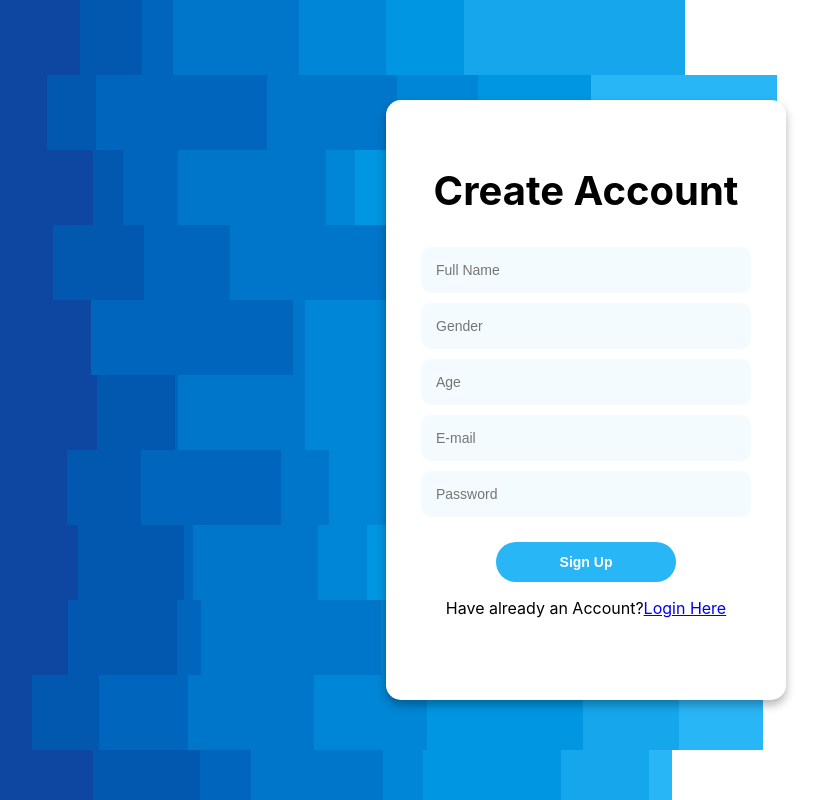
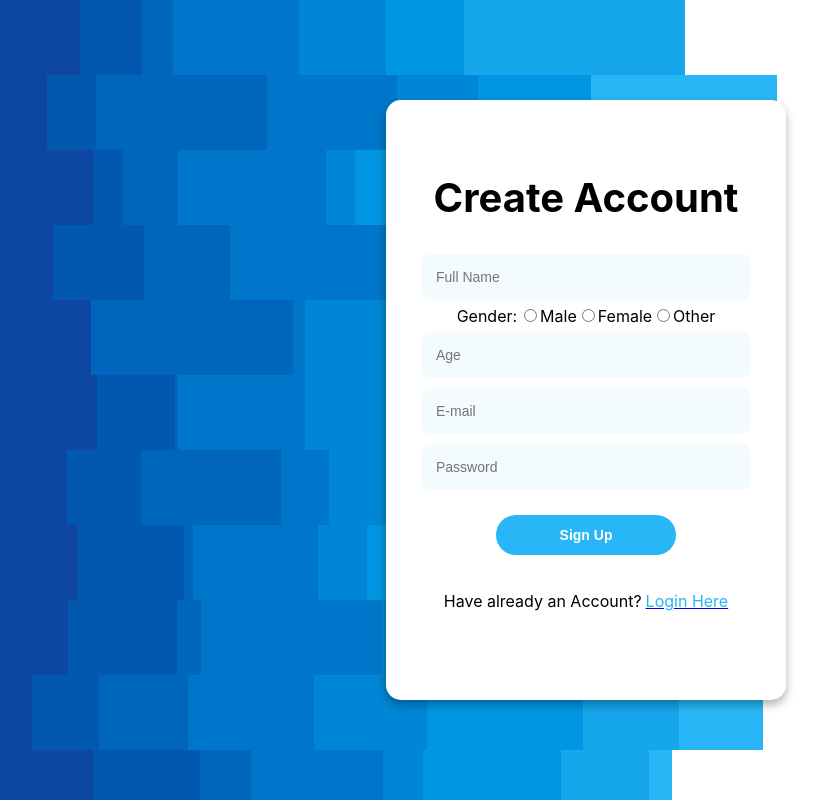
Before and after one commit to gabrielvsc/CodexJr-PS, a React (Create React App) app in the folder client/: page /signup in a window 1280 px wide. Shown: the whole page, without its empty margins (54-875 px from the left). Built offline with nearby package versions, Linux system fonts and the light colour scheme.

Commit message:
adjustments in Signup

```diff
--- a/client/src/components/Signup/index.jsx
+++ b/client/src/components/Signup/index.jsx
@@ -1,4 +1,3 @@
-
 import { Link, useNavigate } from 'react-router-dom';
 import { useState } from 'react';
 import axios from 'axios';
@@ -51,17 +50,20 @@ const Signup = () => {
                         required
                         className={styles.input}
                     />
-                    <input
-                        type='text'
-                        placeholder='Gender'
-                        name='gender'
-                        onChange={handleChange}
-                        value={data.gender}
-                        required
-                        className={styles.input}
-                    />
+
+                    <tr className={styles.gender_input_container}>
+                        <td className={styles.gender_title}>Gender:</td>
+                        <td>
+                            <label className={styles.gender_input}><input type="radio" name="gender" onChange={handleChange} value={data.gender} required />Male</label>
+                            <label className={styles.gender_input}><input type="radio" name="gender" onChange={handleChange} value={data.gender} />Female</label>
+                            <label className={styles.gender_input}><input type="radio" name="gender" onChange={handleChange} value={data.gender} />Other</label>
+                        </td>
+                    </tr>
+
                     <input
                         type='number'
+                        min='0'
+                        max='120'
                         placeholder='Age'
                         name='age'
                         onChange={handleChange}
@@ -94,7 +96,7 @@ const Signup = () => {
 
                     <p>Have already an Account?
                         <Link to="/login">
-                            <a className='link'>Login Here</a>
+                            <a className={styles.link}>Login Here</a>
                         </Link>
                     </p>
                 </form>
--- a/client/src/components/Signup/styles.module.css
+++ b/client/src/components/Signup/styles.module.css
@@ -53,7 +53,7 @@
 }
 
 .blue_btn {
-    margin-top: 20px;
+    margin: 20px 0px;
     border: none;
     outline: none;
     padding: 12px 0;
@@ -64,4 +64,21 @@
     font-weight: bold;
     font-size: 14px;
     cursor: pointer;
+    transition: 0.3s;
 }
+
+.blue_btn:hover {
+    background-color: #0D47A1;
+    transition: 0.3s;
+}
+
+.link {
+    text-decoration: none;
+    color: #29B6F6;
+    margin-left: 4px;
+}
+
+.link:hover {
+    color: #0D47A1;
+    transition: 0.3s;
+}
```
